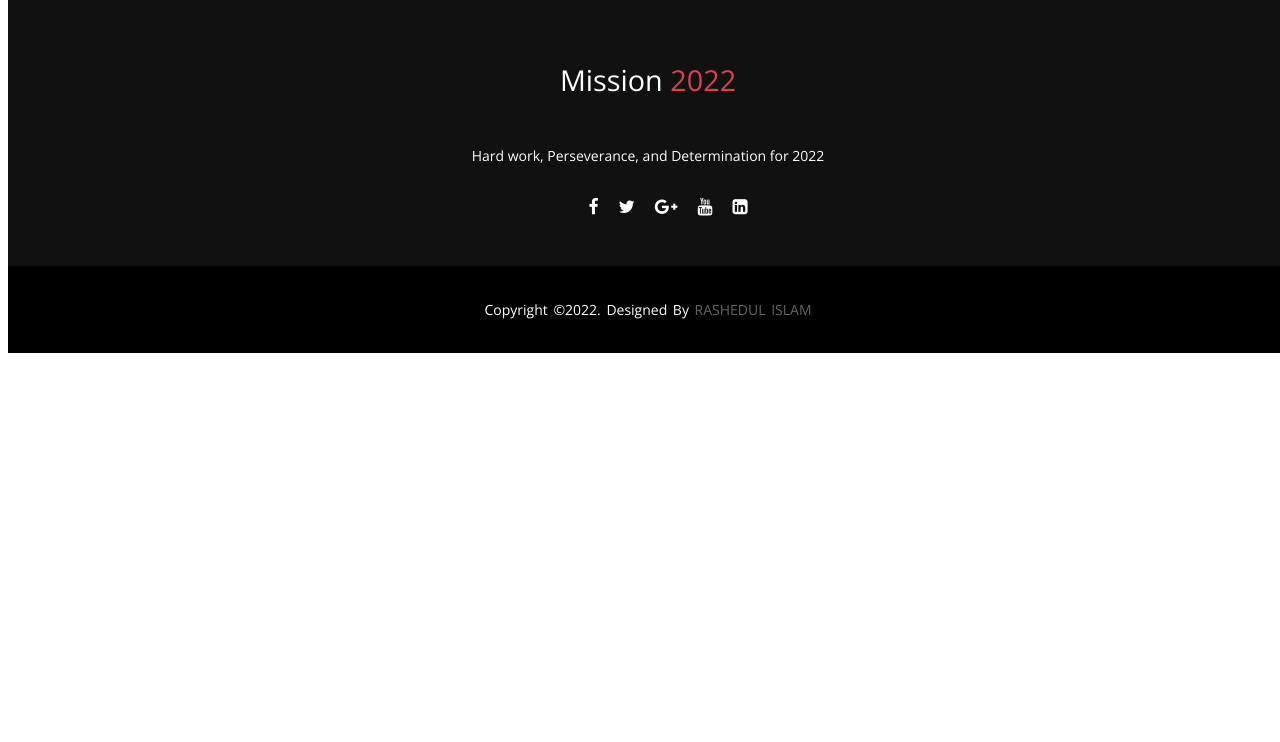
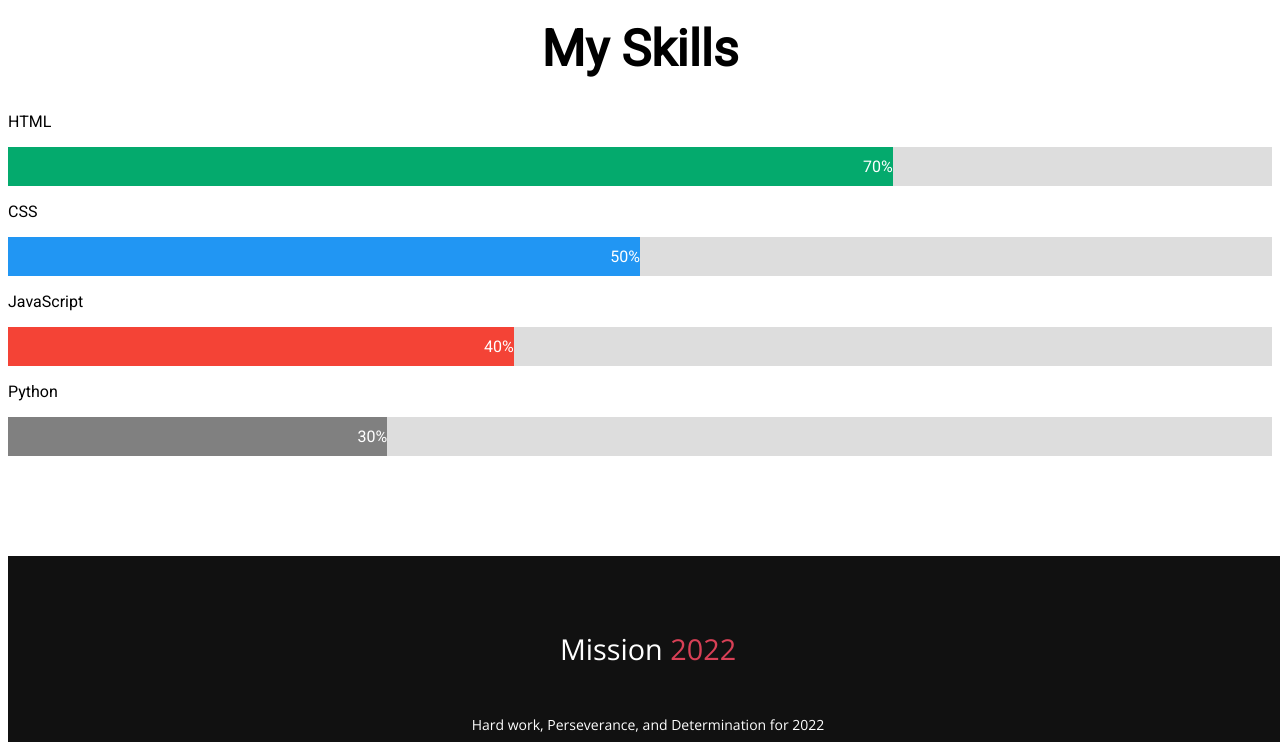
Before and after one commit to Vxrashed/my-portfolio, a plain HTML site: page index.html in a window 1280 px wide. Shown: the part 2055-2797 px from the top of the page. Before the commit the page ends 2408 px from the top, so only its background shows below. Drawn offline with nearby package versions, Linux system fonts and the light colour scheme.

Commit message:
finally donee

```diff
--- a/index.html
+++ b/index.html
@@ -46,7 +46,7 @@
     <h1 class="mission">My Mission in <span class="color22">2022</span></h1>
 
     <section class="my-mission">
-      <div class="column">
+      <div class="column column-one">
         <img
           class="illustratorpic"
           src="images/illustrators/illustrator-1.png"
@@ -60,7 +60,7 @@
           around the world.
         </p>
       </div>
-      <div class="column">
+      <div class="column column-two">
         <img
           class="illustratorpic"
           src="images/illustrators/illustrator-2.png"
@@ -72,7 +72,7 @@
           Software solutions in the competitive global market place.
         </p>
       </div>
-      <div class="column">
+      <div class="column column-three">
         <img
           class="illustratorpic"
           src="images/illustrators/illustrator-3.png"
@@ -127,6 +127,27 @@
         <img class="modelpic" src="images/pictures/project.png" alt="" />
       </div>
     </section>
+    <h1 class="my-skills">My Skills</h1>
+
+    <p>HTML</p>
+    <div class="container">
+      <div class="skills html">70%</div>
+    </div>
+
+    <p>CSS</p>
+    <div class="container">
+      <div class="skills css">50%</div>
+    </div>
+
+    <p>JavaScript</p>
+    <div class="container">
+      <div class="skills js">40%</div>
+    </div>
+
+    <p>Python</p>
+    <div class="container">
+      <div class="skills python">30%</div>
+    </div>
 
     <footer>
       <div class="footer-content">
--- a/style.css
+++ b/style.css
@@ -39,6 +39,7 @@ section {
 .scroll-text {
   margin-top: 40px;
 }
+
 .mission {
   text-align: center;
 }
@@ -48,12 +49,21 @@ section {
 .illustratorpic {
   width: 30%;
 }
+.column-one {
+  background-color: beige;
+}
+.column-two {
+  background-color: bisque;
+}
+.column-three {
+  background-color: rgba(199, 150, 134, 0.459);
+}
 .column {
   height: 400px;
   width: 300px;
   padding: 50px;
   margin: 5px;
-  background-color: #cccccc;
+
   text-align: center;
   border-radius: 10px;
   margin: 40px;
@@ -65,6 +75,36 @@ section {
   margin-left: 20%;
   margin-top: 5%;
 }
+.container {
+  width: 100%;
+  background-color: #ddd;
+}
+.my-skills {
+  text-align: center;
+}
+.skills {
+  text-align: right;
+  padding-top: 10px;
+  padding-bottom: 10px;
+  color: white;
+}
+
+.html {
+  width: 70%;
+  background-color: #04aa6d;
+}
+.css {
+  width: 50%;
+  background-color: #2196f3;
+}
+.js {
+  width: 40%;
+  background-color: #f44336;
+}
+.python {
+  width: 30%;
+  background-color: #808080;
+}
 footer {
   position: absolute;
 
@@ -73,6 +113,7 @@ footer {
   font-family: "Open Sans";
   padding-top: 40px;
   color: #fff;
+  margin-top: 100px;
 }
 .footer-content {
   display: flex;
```
